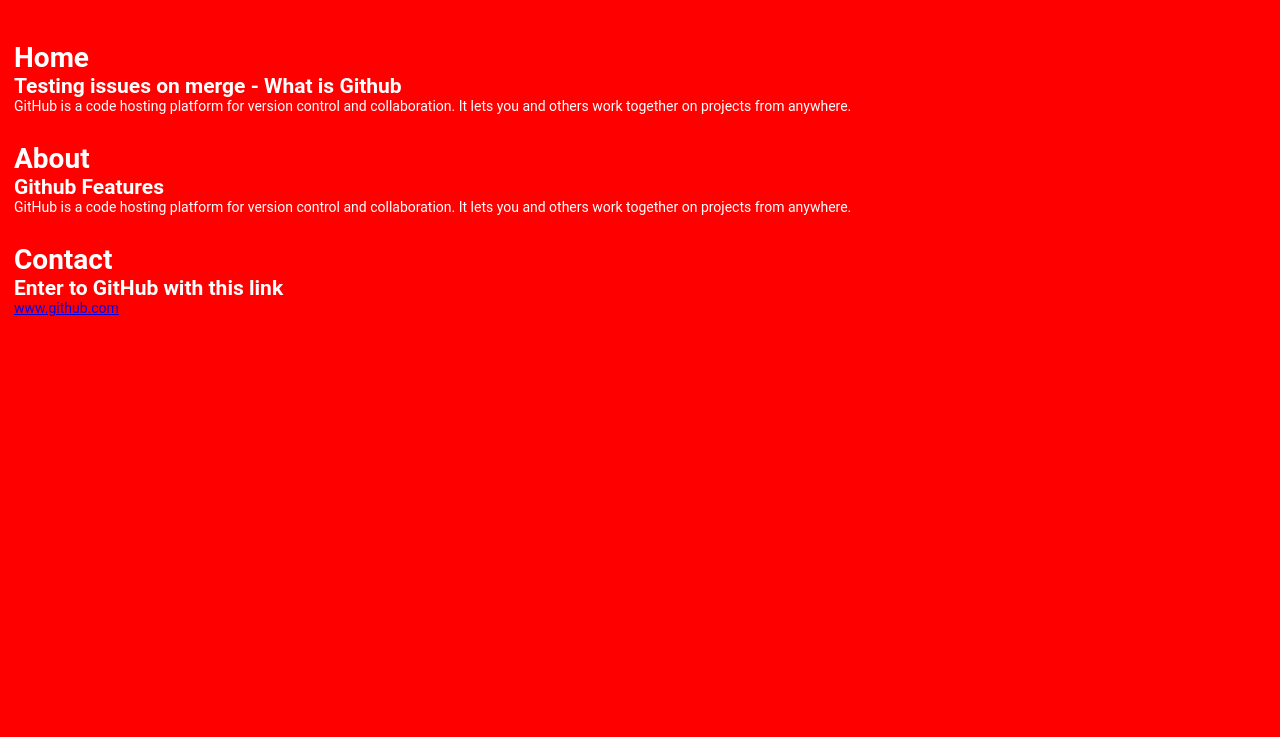
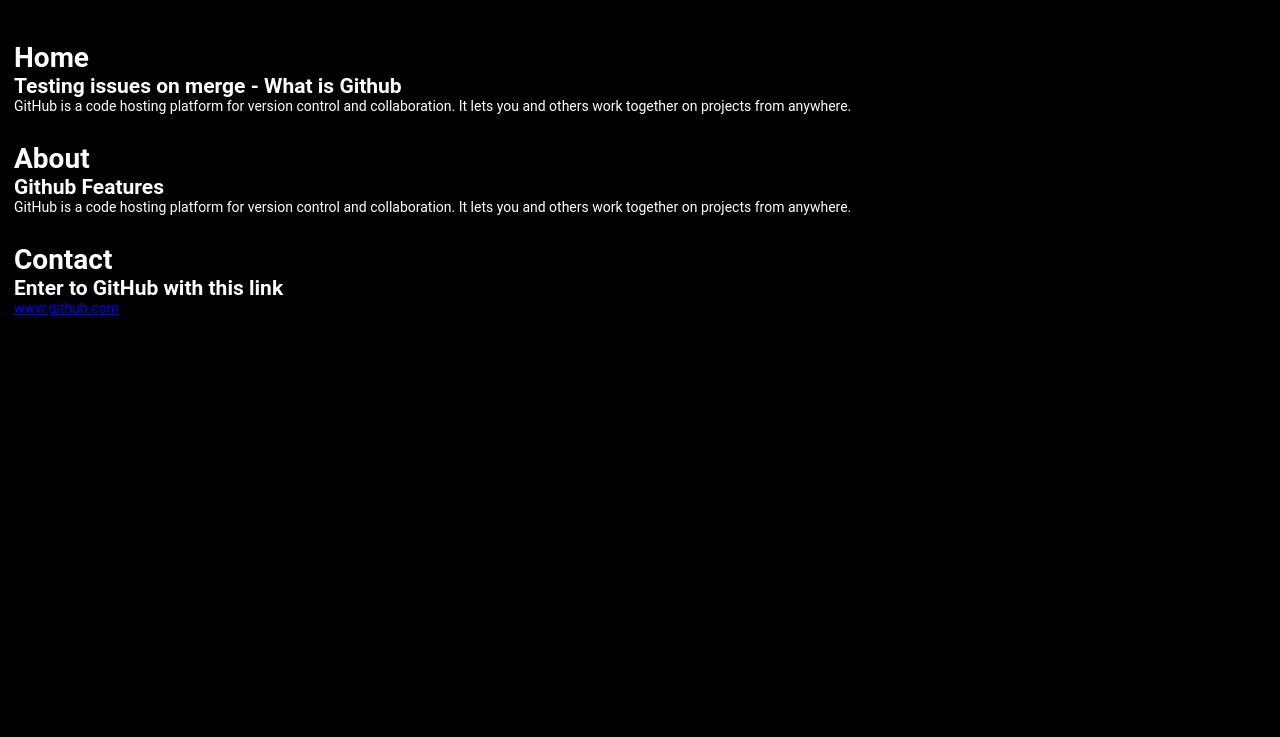
Before and after one commit to JoseVRueda/test_git, a plain HTML site: page index.html in a window 1280 px wide. Shown: the part 63-800 px from the top of the page. Drawn offline with Linux system fonts and the light colour scheme.

Commit message:
Final version of header

```diff
--- a/styles/styles.css
+++ b/styles/styles.css
@@ -6,12 +6,12 @@
 
 html {
   font-size: 14px;
-    font-family: 'Roboto', sans-serif;
+  font-family: "Roboto", sans-serif;
   scroll-behavior: smooth;
 }
 
 body {
-    background-color: red                                           ;
+  background-color: black;
   color: white;
 }
 
```
Lines whose indentation alone changed are shown as unchanged.
